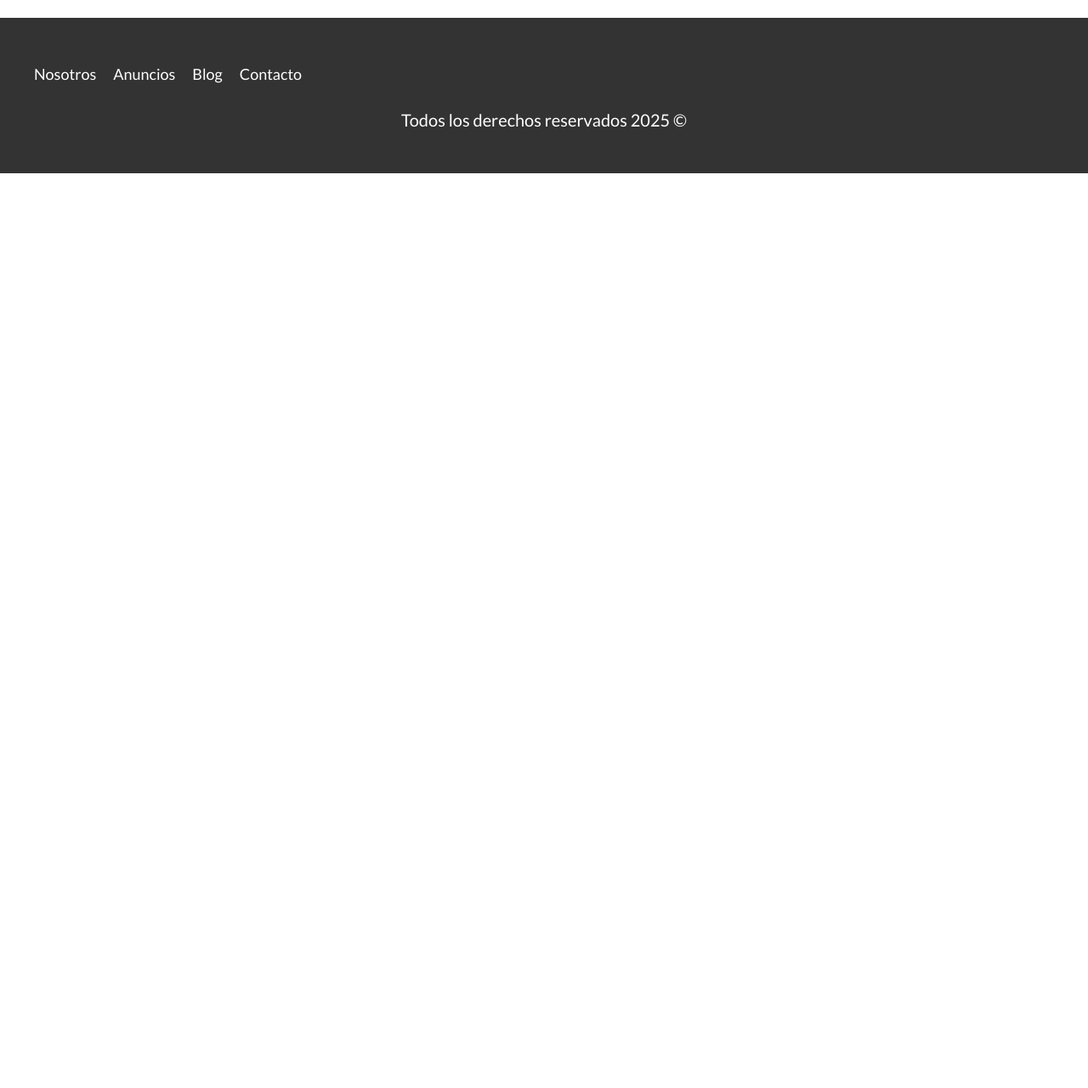
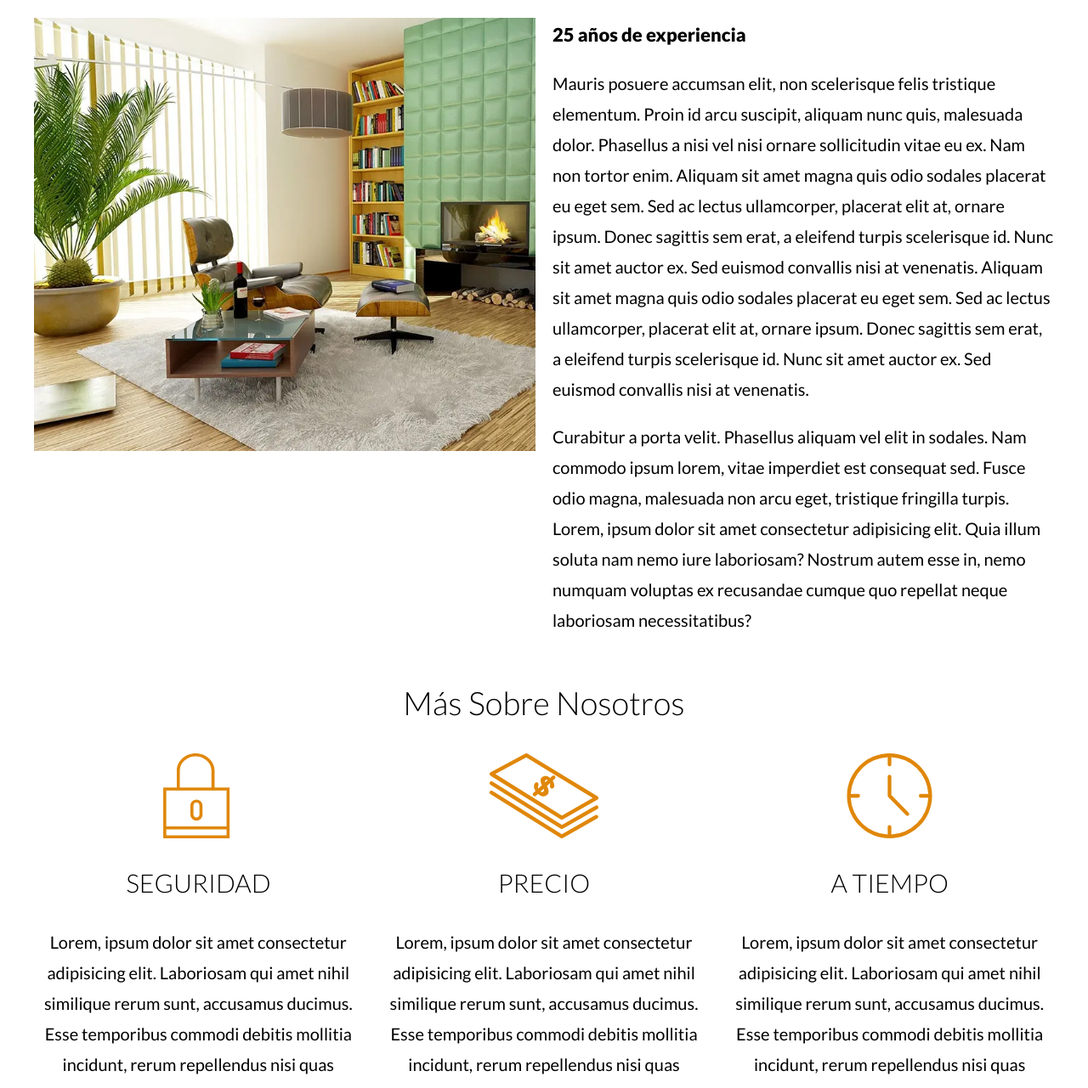
Before and after one commit to Moises-H29/Bienes-raices, a website with bundled scripts: page nosotros.html in a window 1280 px wide. Shown: the part 217-1498 px from the top of the page at 85% size. Before the commit the page ends 800 px from the top, so only its background shows below. Built offline with nearby package versions, Linux system fonts and the light colour scheme.

Commit message:
Agregando contenido y estilos a la sección "Nosotros"

```diff
--- a/nosotros.html
+++ b/nosotros.html
@@ -26,8 +26,50 @@
     </header>
 
     <main class="contenedor seccion">
-        <h1>Nosotros</h1>
+        <h1>Conoce Sobre Nosotros</h1>
+
+        <div class="contenido-nosotros">
+            <div class="imagen">
+                <picture>
+                    <source srcset="build/img/nosotros.webp" type="image/webp">
+                    <source srcset="build/img/nosotros.jpg" type="image/jpeg">
+                    <img loading="lazy" src="build/img/nosotros.jpg" alt="Sobre Nosotros">
+                </picture>
+            </div>
+
+            <div class="texto-nosotros">
+                <blockquote>
+                    25 años de experiencia
+                </blockquote>
+
+                <p>Mauris posuere accumsan elit, non scelerisque felis tristique elementum. Proin id arcu suscipit, aliquam nunc quis, malesuada dolor. Phasellus a nisi vel nisi ornare sollicitudin vitae eu ex. Nam non tortor enim. Aliquam sit amet magna quis odio sodales placerat eu eget sem. Sed ac lectus ullamcorper, placerat elit at, ornare ipsum. Donec sagittis sem erat, a eleifend turpis scelerisque id. Nunc sit amet auctor ex. Sed euismod convallis nisi at venenatis. Aliquam sit amet magna quis odio sodales placerat eu eget sem. Sed ac lectus ullamcorper, placerat elit at, ornare ipsum. Donec sagittis sem erat, a eleifend turpis scelerisque id. Nunc sit amet auctor ex. Sed euismod convallis nisi at venenatis.</p>
+
+                <p>Curabitur a porta velit. Phasellus aliquam vel elit in sodales. Nam commodo ipsum lorem, vitae imperdiet est consequat sed. Fusce odio magna, malesuada non arcu eget, tristique fringilla turpis. Lorem, ipsum dolor sit amet consectetur adipisicing elit. Quia illum soluta nam nemo iure laboriosam? Nostrum autem esse in, nemo numquam voluptas ex recusandae cumque quo repellat neque laboriosam necessitatibus?</p>
+            </div>
+        </div>
     </main>
+
+    <section class="contenedor seccion">
+        <h1>Más Sobre Nosotros</h1>
+
+        <div class="iconos-nosotros">
+            <div class="icono">
+                <img src="build/img/icono1.svg" alt="Icono seguridad" loading="lazy">
+                <h3>Seguridad</h3>
+                <p>Lorem, ipsum dolor sit amet consectetur adipisicing elit. Laboriosam qui amet nihil similique rerum sunt, accusamus ducimus. Esse temporibus commodi debitis mollitia incidunt, rerum repellendus nisi quas inventore expedita adipisci.</p>
+            </div>
+            <div class="icono">
+                <img src="build/img/icono2.svg" alt="Icono Precio" loading="lazy">
+                <h3>Precio</h3>
+                <p>Lorem, ipsum dolor sit amet consectetur adipisicing elit. Laboriosam qui amet nihil similique rerum sunt, accusamus ducimus. Esse temporibus commodi debitis mollitia incidunt, rerum repellendus nisi quas inventore expedita adipisci.</p>
+            </div>
+            <div class="icono">
+                <img src="build/img/icono3.svg" alt="Icono Tiempo" loading="lazy">
+                <h3>A Tiempo</h3>
+                <p>Lorem, ipsum dolor sit amet consectetur adipisicing elit. Laboriosam qui amet nihil similique rerum sunt, accusamus ducimus. Esse temporibus commodi debitis mollitia incidunt, rerum repellendus nisi quas inventore expedita adipisci.</p>
+            </div>
+        </div>
+    </section>
 
     <footer class="footer seccion">
         <div class="contenedor contenedor-footer">
--- a/src/scss/app.scss
+++ b/src/scss/app.scss
@@ -15,3 +15,6 @@
 @use "layout/contactar";
 @use "layout/inferior";
 @use "layout/testimoniales";
+
+/** Paginas Internas **/
+@use 'internas/nosotros';
--- /dev/null
+++ b/src/scss/internas/_nosotros.scss
@@ -0,0 +1,16 @@
+@use '../base/mixins' as m;
+@use '../base/variables' as v;
+
+
+.contenido-nosotros {
+    @include m.tablet {
+        @include m.grid(2, 2rem);
+    }
+}
+
+.texto-nosotros blockquote{
+    font-weight: v.$black;
+    font-size: 2.2rem;
+    margin: 0;
+    padding-left: 1rem 0 3rem 0;
+}
```
Also changed, not shown: build/css/app.css.
